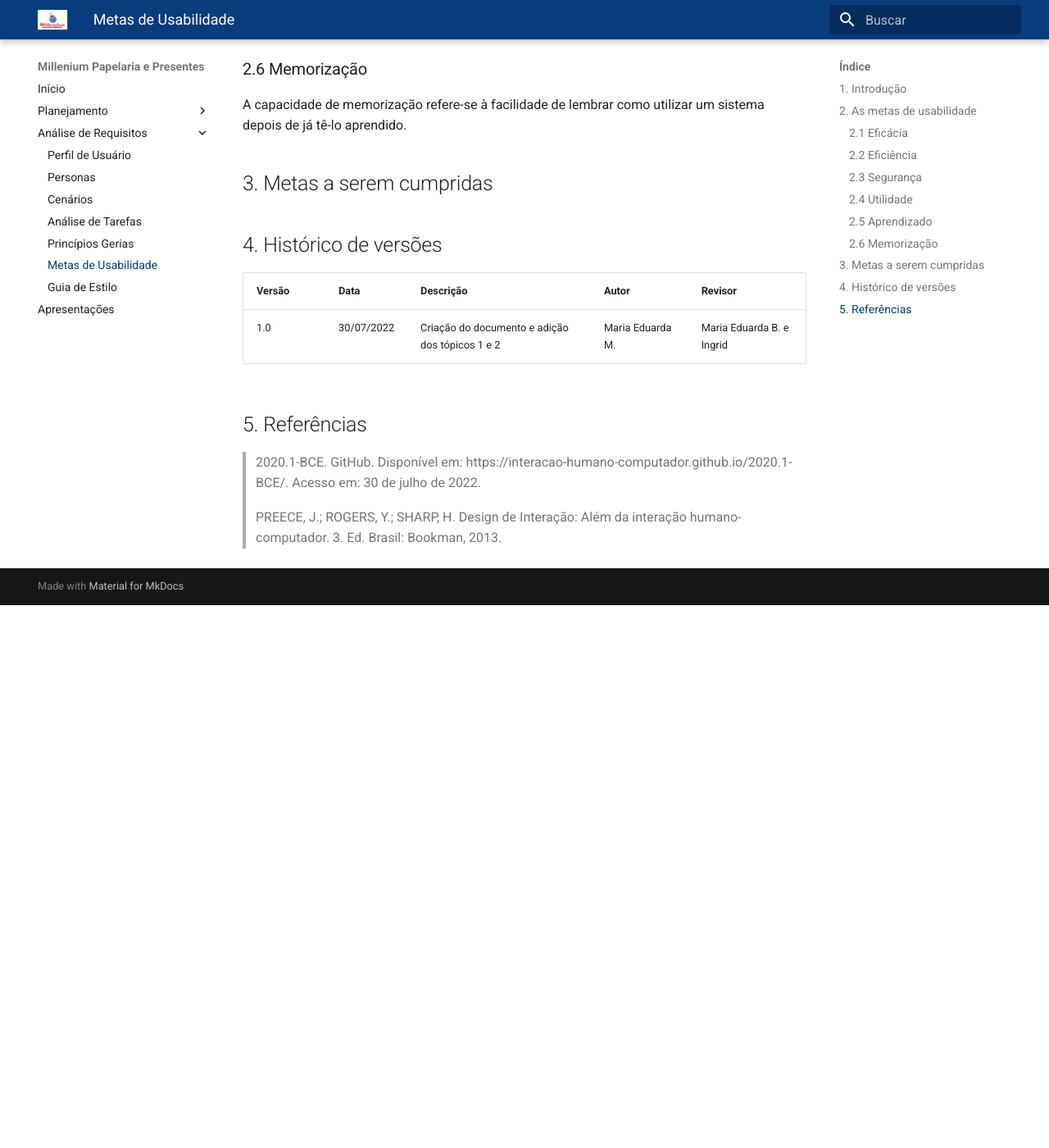
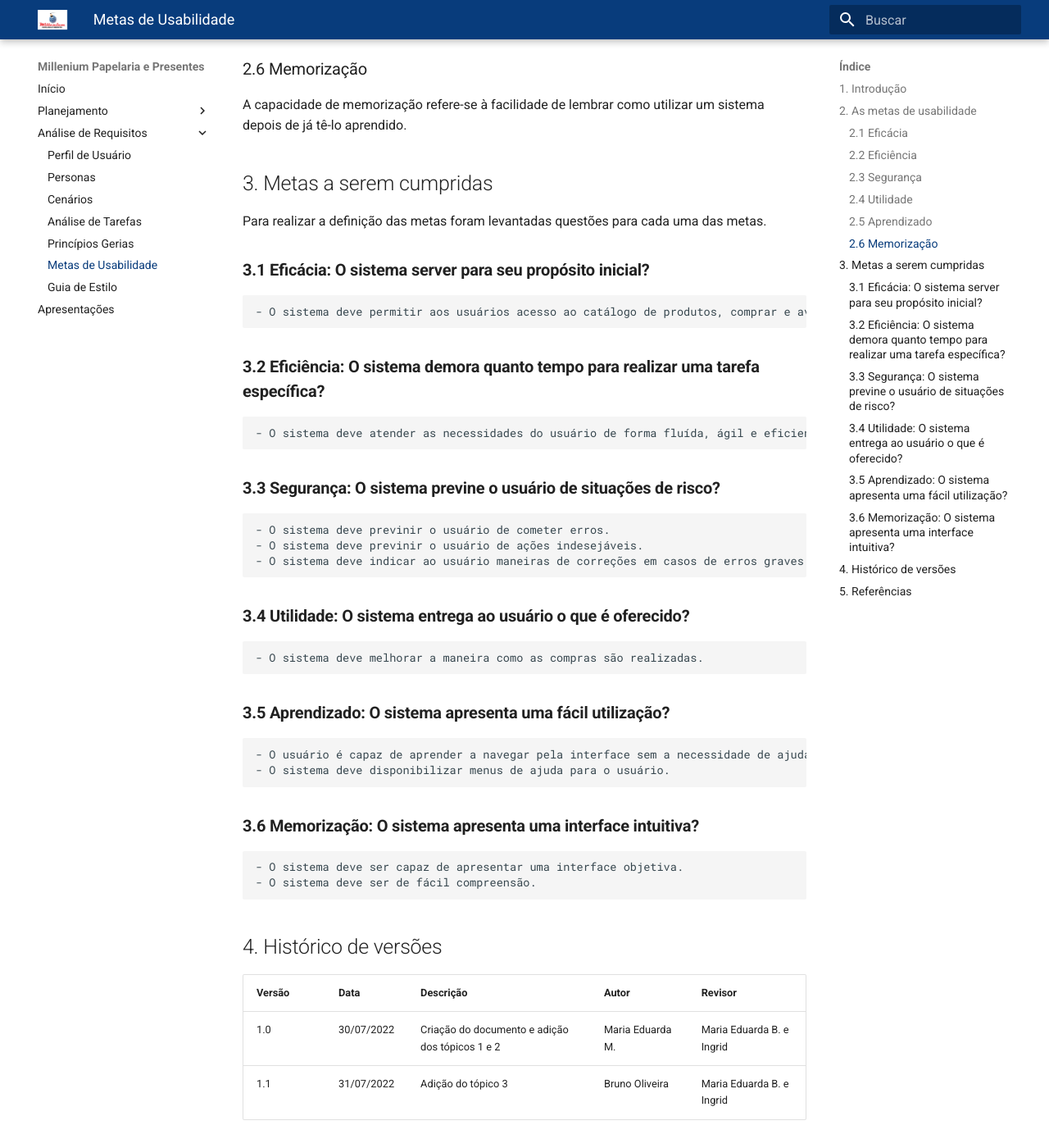
Before and after one commit to Interacao-Humano-Computador/2022.1-Millenium-Papelaria, an MkDocs documentation site: the page built from docs/AnaliseDeRequisitos/metasUsabilidade.md, in a window 1280 px wide and 1400 px high, scrolled down 1075 px. Shown: the whole window at 82% size. Built offline with MkDocs 1.6.1 and Material for MkDocs 9.7.7, drawn with Linux system fonts in a browser that asks for light colours; before the commit the page ends 1813 px from its top, so only the background shows below that.

Commit message:
adição do tópico 3

```diff
--- a/docs/AnaliseDeRequisitos/metasUsabilidade.md
+++ b/docs/AnaliseDeRequisitos/metasUsabilidade.md
@@ -1,43 +1,83 @@
 # Metas de usabilidade
 
 ## 1. Introdução
+
 Este documento tem a finalidade de apresentar as metas de usabilidade do nosso projeto. Essas metas servem para entender as necessidades do usuário e buscar clareza do objetivo principal.
 
 ## 2. As metas de usabilidade
+
 A usabilidade visa a assegurar que produtos interativos sejam fáceis de aprender a usar, eficazes e agradáveis – na perspectiva do usuário. Isso implica otimizar as interações estabelecidas pelas pessoas com produtos interativos, de modo a permitir que realizem suas atividades no trabalho, na escola e no cotidiano (PREECE;ROGERS;SHARP,2013).
 
 Notadamente, a usabilidade é dividida nas seguintes metas:
 
 ### 2.1 Eficácia
+
 A eficácia é uma meta bastante geral e se refere a quanto um produto é bom em fazer o
 que se espera dele.
 
 ### 2.2 Eficiência
+
 A eficiência refere-se à maneira como um produto auxilia os usuários na realização de
 suas tarefas.
 
 ### 2.3 Segurança
+
 A segurança envolve proteger o usuário de condições perigosas e situações indesejáveis.
 
 ### 2.4 Utilidade
+
 A utilidade refere-se à medida na qual o produto oferece o tipo certo de funcionalidade,
 de modo que os usuários possam fazer aquilo que precisam ou desejam.
 
 ### 2.5 Aprendizado
+
 A capacidade de aprendizagem refere-se à facilidade de aprender a usar um sistema.
 
 ### 2.6 Memorização
+
 A capacidade de memorização refere-se à facilidade de lembrar como utilizar um sistema depois de já tê-lo aprendido.
 
 ## 3. Metas a serem cumpridas
 
+Para realizar a definição das metas foram levantadas questões para cada uma das metas.
+
+### **3.1 Eficácia: O sistema server para seu propósito inicial?**
+
+    - O sistema deve permitir aos usuários acesso ao catálogo de produtos, comprar e avaliar um produto.
+
+### **3.2 Eficiência: O sistema demora quanto tempo para realizar uma tarefa específica?**
+
+    - O sistema deve atender as necessidades do usuário de forma fluída, ágil e eficiente.
+
+### **3.3 Segurança: O sistema previne o usuário de situações de risco?**
+
+    - O sistema deve previnir o usuário de cometer erros.
+    - O sistema deve previnir o usuário de ações indesejáveis.
+    - O sistema deve indicar ao usuário maneiras de correções em casos de erros graves.
+
+### **3.4 Utilidade: O sistema entrega ao usuário o que é oferecido?**
+
+    - O sistema deve melhorar a maneira como as compras são realizadas.
+
+### **3.5 Aprendizado: O sistema apresenta uma fácil utilização?**
+
+    - O usuário é capaz de aprender a navegar pela interface sem a necessidade de ajuda?
+    - O sistema deve disponibilizar menus de ajuda para o usuário.
+
+### **3.6 Memorização: O sistema apresenta uma interface intuitiva?**
+
+    - O sistema deve ser capaz de apresentar uma interface objetiva.
+    - O sistema deve ser de fácil compreensão.
+
 ## 4. Histórico de versões
 
-| Versão | Data       | Descrição             | Autor           | Revisor |
-| ------ | ---------- | --------------------- | ------------    |---------|
-| 1.0 | 30/07/2022 | Criação do documento e adição dos tópicos 1 e 2  | Maria Eduarda M. | Maria Eduarda B. e Ingrid |
+| Versão | Data       | Descrição                                       | Autor            | Revisor                   |
+| ------ | ---------- | ----------------------------------------------- | ---------------- | ------------------------- |
+| 1.0    | 30/07/2022 | Criação do documento e adição dos tópicos 1 e 2 | Maria Eduarda M. | Maria Eduarda B. e Ingrid |
+| 1.1    | 31/07/2022 | Adição do tópico 3                              | Bruno Oliveira   | Maria Eduarda B. e Ingrid |
 
 ## 5. Referências
->2020.1-BCE. GitHub. Disponível em: https://interacao-humano-computador.github.io/2020.1-BCE/. Acesso em: 30 de julho de 2022.
+
+> 2020.1-BCE. GitHub. Disponível em: https://interacao-humano-computador.github.io/2020.1-BCE/. Acesso em: 30 de julho de 2022.
 
 > PREECE, J.; ROGERS, Y.; SHARP, H. Design de Interação: Além da interação humano-computador. 3. Ed. Brasil: Bookman, 2013.
```
